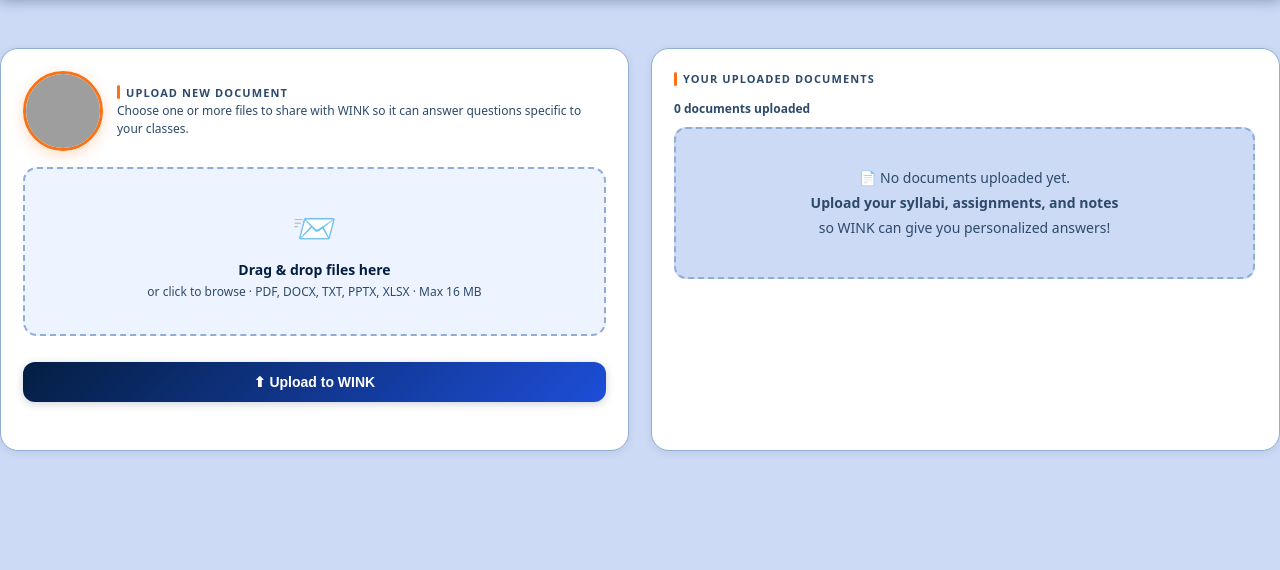
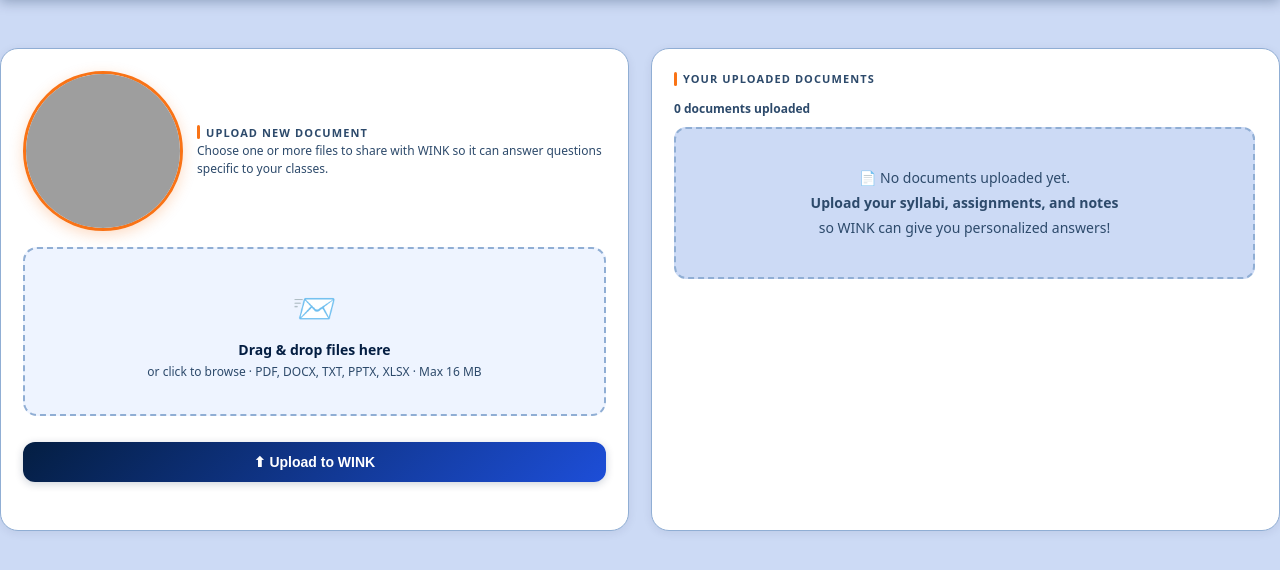
Before and after one commit to lauratrevino/WINK, a Flask app: template templates/documents.html in a window 1280 px wide. Shown: the part 56-626 px from the top of the page. Run offline with Flask 3, Linux system fonts and the light colour scheme; the template is opened without the code that fills it, so the values that code supplies are empty; some libraries are stand-ins or nearby versions; grey boxes are pictures that could not be loaded.

Commit message:
Add files via upload

```diff
--- a/templates/documents.html
+++ b/templates/documents.html
@@ -2,7 +2,7 @@
 {% block title %}My Documents{% endblock %}
 {% block extra_style %}
 .upload-panel-header{display:flex;align-items:center;gap:14px;margin-bottom:16px;}
-.wink-panel-img{width:80px;height:80px;border-radius:50%;object-fit:cover;border:3px solid var(--orange);box-shadow:0 4px 14px rgba(249,115,22,.25);flex-shrink:0;}
+.wink-panel-img{width:160px;height:160px;border-radius:50%;object-fit:cover;border:3px solid var(--orange);box-shadow:0 4px 14px rgba(249,115,22,.25);flex-shrink:0;}
 .upload-instruction{font-size:12px;color:var(--muted);line-height:1.5;margin-top:2px;}
 .two-col{display:grid;grid-template-columns:1fr 1fr;gap:22px;}
 .drop-zone{border:2px dashed var(--border);border-radius:14px;padding:34px 20px;text-align:center;cursor:pointer;background:var(--card-bg);transition:all .2s;margin-bottom:14px;}
```
